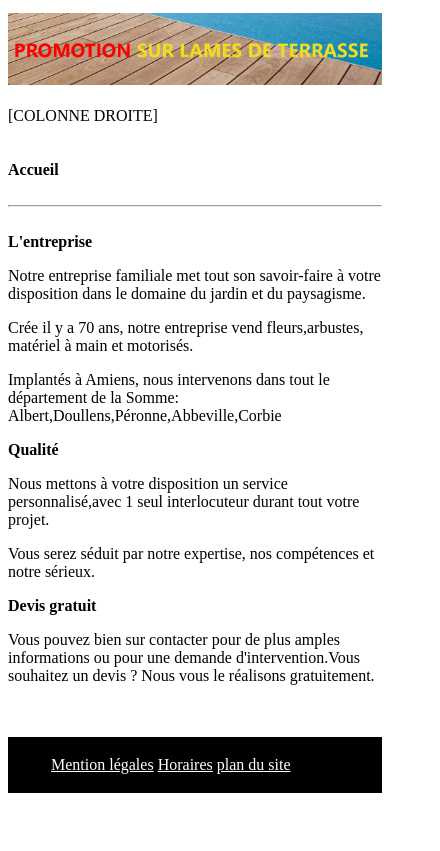
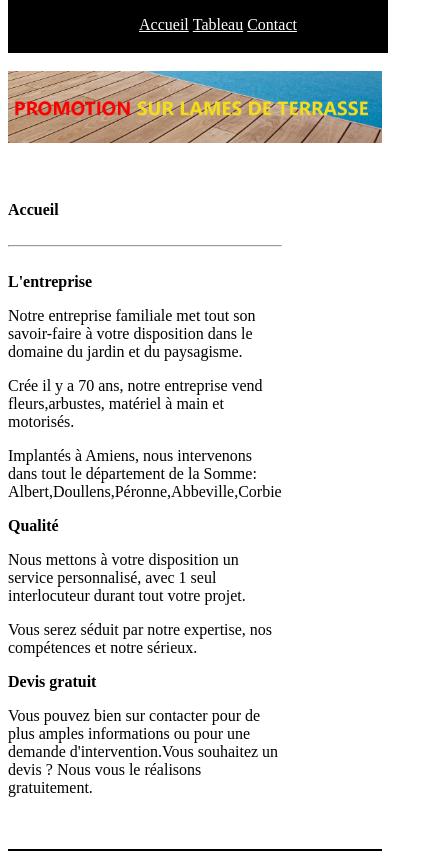
Before and after one commit to Exodiathemaudit/christopher-AFPA, a plain HTML site: page index.html in a window 390 px wide. Shown: the part 181-1032 px from the top of the page, 440 px wide, since content can reach past the window. Before the commit the page ends 982 px from the top, so only its background shows below. Drawn offline with Linux system fonts and the light colour scheme.

Commit message:
modif contact.css

```diff
--- /dev/null
+++ b/CSS/contact_css.css
@@ -0,0 +1,35 @@
+nav{
+    background-color: black;
+    border:solid black;
+    height: 55px;
+    width:100%;
+    text-align: center;
+}
+footer{
+    background-color: black;
+    border: solid black;
+    text-align: center;
+}
+a{
+    color: white
+}
+
+li{
+    display: inline-block;
+
+}
+
+.Promo{
+    width: 100%;
+    height: auto;
+
+}
+header{
+    display: flex;
+    justify-content: space-between;
+}
+.text1{
+    border: 25px solid white;
+    font-size: 35px;
+    width: 50%;
+}
--- a/CSS/jarditou_css.css
+++ b/CSS/jarditou_css.css
@@ -1,31 +1,107 @@
 nav{
     background-color: black;
     border: solid black;
+    text-align: center;
+    width: 100%;
+    height: 50px;
 }
 a{
     color: white
 
 }
-#COLONNE{
-    width: 660px;
-    position: absolute;
-    right:0;
-    background-color: grey;
-    margin-left:0px;
-    height:753px;
-    border-top-width: 0px;
+
+#par{
+    display: flex;
+    justify-content: space-between;
+}
+.box{
+    width: 450px;
+    height: 450px;
+    margin-left: 0%;
+    background-color: rgb(177, 177, 177);
+}
+
+li{
+    display: inline-block;
+}
+footer{
+    background-color: black;
+    border:solid black;
+    text-align: center;
+}
+header{
+    display: flex;
+    justify-content: space-between;
+}
+.text1{
+    border: 25px solid white;
+    font-size: 35px;
+    width: 50%;
 }
 
 
-li{
-    display: inline-block
+html{
+    font-size: 100%;
 }
+h1{
+    font-size: 2rem;
+}
+img{
+    max-width: 100%;
+    height:auto;
+}
+@media screen and (max-width: 768px)
+{
+    nav{
+        background-color: black;
+        border: solid black;
+        text-align: center;
+        width: 100%;
+        height: 50px;
+    }
+    a{
+        color: white
 
-footer{
-    background-color: black;
-    border:solid black;
-}
-header{
+    }
+
+    #par{
+        display: flex;
+        justify-content: space-between;
+    }
+    .box{
+        width: 450px;
+        height: 450px;
+        margin-left: 0%;
+        background-color: rgb(255, 255, 255);
+    }
+
+    li{
+        display: inline-block;
+    }
+    footer{
+        background-color: black;
+        border:solid black;
+        text-align: center;
+    }
+    header{
+        display: flex;
+        justify-content: space-between;
+    }
+    .text1{
+        border: 25px solid white;
+        font-size: 35px;
+        width: 50%;
+    }
 
 
+    html{
+        font-size: 100%;
+    }
+    h1{
+        font-size: 2rem;
+    }
+    img{
+        max-width: 100%;
+        height:auto;
+
 }
--- /dev/null
+++ b/CSS/tableau_css.css
@@ -0,0 +1,35 @@
+footer{
+    background-color: black;
+    border:solid black;
+    width: 100%;
+    height: 50px;
+    text-align:center;
+
+}
+nav{
+    background-color: black;
+    border:solid black;
+    width: 100%;
+    height: 45px;
+    text-align: center;
+}
+a{
+    color:white;
+}
+li{
+    display:inline-block;
+}
+.Promo
+{
+    width: 100%;
+    height: auto;
+}
+.text1{
+    border: 25px solid white;
+    font-size: 35px;
+    width: 50%;
+}
+header{
+display: flex;
+    justify-content: space-between;
+}
--- a/contactjarditou.html
+++ b/contactjarditou.html
@@ -3,18 +3,24 @@
 <head>
     <meta charset="UTF-8">
     <meta http-equiv="X-UA-Compatible" content="IE=edge">
+    <link rel="stylesheet" type="text/css" href="CSS/contact_css.css">
     <meta name="viewport" content="width=device-width, initial-scale=1.0">
     <title>Document</title>
 </head>
 <body>
+    <header>
     <img src="image/jarditou.jpg" heigt="100" width="300"><br><br>
-    La qualité depuis 70 ans
+    <div class="text1">Tout le jardin</div>
+    </header>
+
+<nav>
 <ul>
     <li><a href="exercice final.html">accueil</a></li>
     <li><a href="tableaujarditou.html">Tableau</a></li>
     <li><a href="contactjarditou.html">Contact</a></li><br>
 </ul>
-    <img src="image/index.jpg"><br><br>
+</nav>
+    <img class="Promo" src="image/index.jpg" width="100%" height="auto"><br><br>
     <b>Contact</b><br><br>
     <hr>
     <p>* Ces zones sont obligatoires</p><br>
@@ -47,10 +53,11 @@
         <textarea name="commentaires" rows="2" cols="20"></textarea><br>
     </fieldset>
         </form><br>
-        <input type="checkbox" name="couleur3" value="traitement informatique "> *j'accepte le traitement informatique de ce formulaire><br><br>
+        <input type="checkbox" name="couleur3" value="traitement informatique "> *j'accepte le traitement informatique de ce formulaire<br><br>
         <input type="submit" value="envoyer">
         <input type="submit" value="Annuler">
-    <hr>
+    <br>
+    <br>
 
 </body>
 <footer>
--- a/index.html
+++ b/index.html
@@ -4,13 +4,14 @@
         <meta charset="UTF-8">
         <meta http-equiv="X-UA-Compatible" content="IE=edge">
         <link rel="stylesheet" type="text/css" href="CSS/jarditou_css.css">
+        <link rel="stylesheet" media="screen and (max-width: 768px)" href="CSS/jarditou_css.css">
         <title>Document</title>
-        <meta name="viewport" content="width=device-width, initial-scale=1.0">
+        <meta name="viewport" content="width=device-width, initial-scale=1.0 shrink-to-fit=no">
     </head>
 <body>
     <header>
-        <img src="image/jarditou.jpg" heigt="100" width="300" alt="jarditou"><br><br>
-
+        <img class="img" src="image/jarditou.jpg" heigt="100" width="300" alt="jarditou"><br><br>
+        <div class="text1"> Tout le jardin</div>
     </header>
     <nav>
     <ul>
@@ -20,17 +21,13 @@
     </ul>
     </nav>
     <br>
-        <img src="image/index.jpg"width="100%" height="auto"><br><br>
-        <div class="container-fluid">
-       <div id="conteneur" >
-            <div id="colonne">
-                <aside>
-                    [COLONNE DROITE]
-                </aside>
-            </div>
-        <div id="par">
+        <img class="Promo" src="image/index.jpg"width="100%" height="auto"><br><br>
         <br>
         <br>
+
+
+        <div id="par">
+            <div class="tous">
                 <b>Accueil</b><br><br>
                 <hr><br>
                 <b>L'entreprise</b><br>
@@ -38,11 +35,14 @@
                 <p>Crée il y a 70 ans, notre entreprise vend fleurs,arbustes, matériel à main et motorisés.</p>
                 <p>Implantés à Amiens, nous intervenons dans tout le département de la Somme: Albert,Doullens,Péronne,Abbeville,Corbie</p>
                 <b>Qualité</b><br>
-        <P>Nous mettons à votre disposition un service personnalisé,avec 1 seul interlocuteur durant tout votre projet.</P>
+                <P>Nous mettons à votre disposition un service personnalisé, avec 1 seul interlocuteur durant tout votre projet.</P>
                 <p>Vous serez séduit par notre expertise, nos compétences et notre sérieux.</p>
                 <b>Devis gratuit</b>
                 <p>Vous pouvez bien sur contacter pour de plus amples informations ou pour une demande d'intervention.Vous souhaitez un devis ? Nous vous le réalisons gratuitement.</p><br>
                 <br>
+            </div>
+            <div class="box" ></div>
+            </div>
         </div>
     <footer>
     <ul>
```
Also changed, not shown: tableaujarditou.html (+11 -6 lines). Lines whose indentation alone changed are shown as unchanged.
